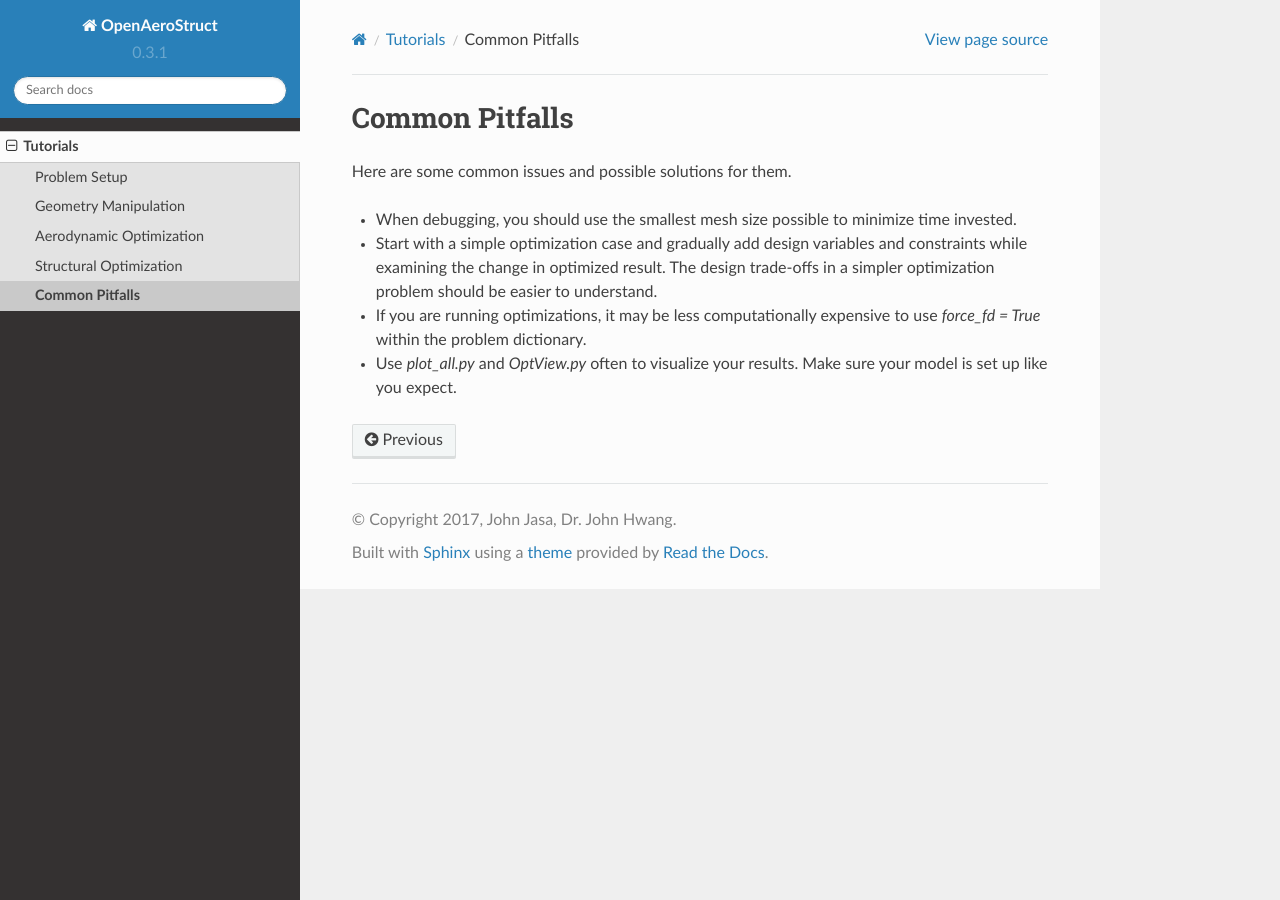
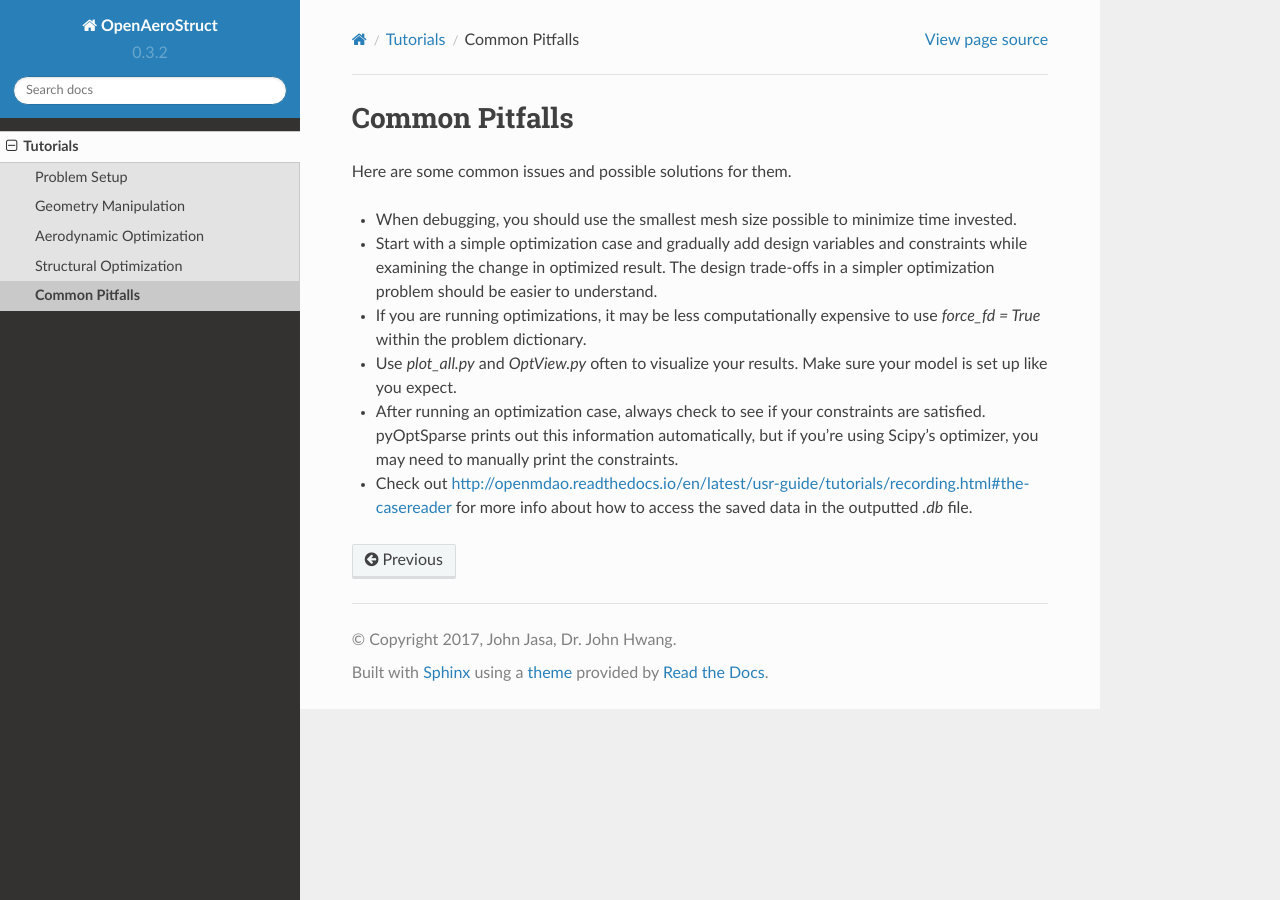
Before and after one commit to mid2SUPAERO/ecoHALE, a Sphinx documentation site: the page built from doc/tutorials/common_pitfalls.rst, in a window 1280 px wide. Built offline with Sphinx 7.4.7 and the Read the Docs theme 2.0.0, drawn with Linux system fonts in a browser that asks for light colours.

Commit message:
Minor additions to docs

```diff
--- a/doc/conf.py
+++ b/doc/conf.py
@@ -23,7 +23,7 @@ sys.path.insert(0, os.path.abspath('..'))
 # -- General configuration ------------------------------------------------
 
 # If your documentation needs a minimal Sphinx version, state it here.
-#needs_sphinx = '1.0'
+needs_sphinx > '1.5'
 
 # Add any Sphinx extension module names here, as strings. They can be
 # extensions coming with Sphinx (named 'sphinx.ext.*') or your custom
@@ -66,9 +66,9 @@ author = u'John Jasa, Dr. John Hwang'
 # built documents.
 #
 # The short X.Y version.
-version = '0.3.1'
+version = '0.3.2'
 # The full version, including alpha/beta/rc tags.
-release = '0.3.1'
+release = '0.3.2'
 
 # The language for content autogenerated by Sphinx. Refer to documentation
 # for a list of supported languages.
--- a/doc/tutorials/common_pitfalls.rst
+++ b/doc/tutorials/common_pitfalls.rst
@@ -12,3 +12,7 @@ Here are some common issues and possible solutions for them.
 - If you are running optimizations, it may be less computationally expensive to use `force_fd = True` within the problem dictionary.
 
 - Use `plot_all.py` and `OptView.py` often to visualize your results. Make sure your model is set up like you expect.
+
+- After running an optimization case, always check to see if your constraints are satisfied. pyOptSparse prints out this information automatically, but if you're using Scipy's optimizer, you may need to manually print the constraints.
+
+- Check out http://openmdao.readthedocs.io/en/latest/usr-guide/tutorials/recording.html#the-casereader for more info about how to access the saved data in the outputted `.db` file.
```
